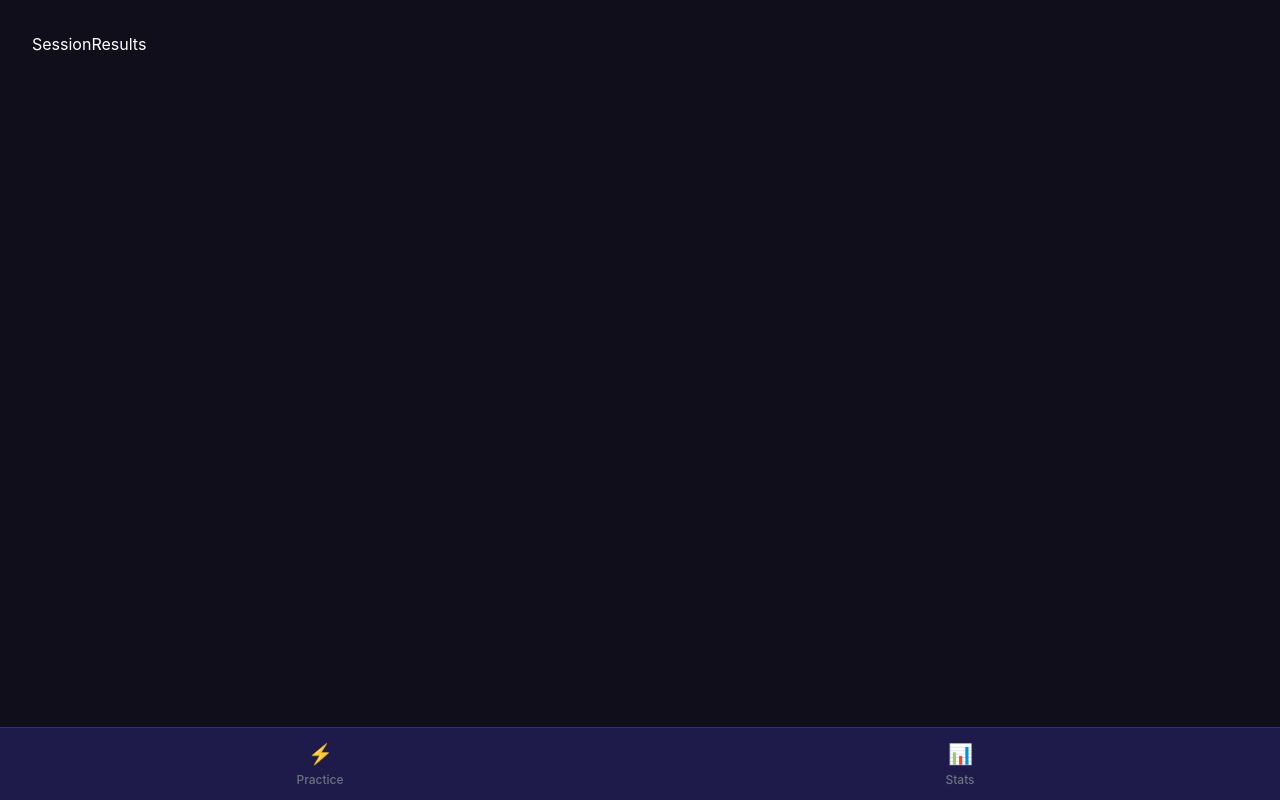
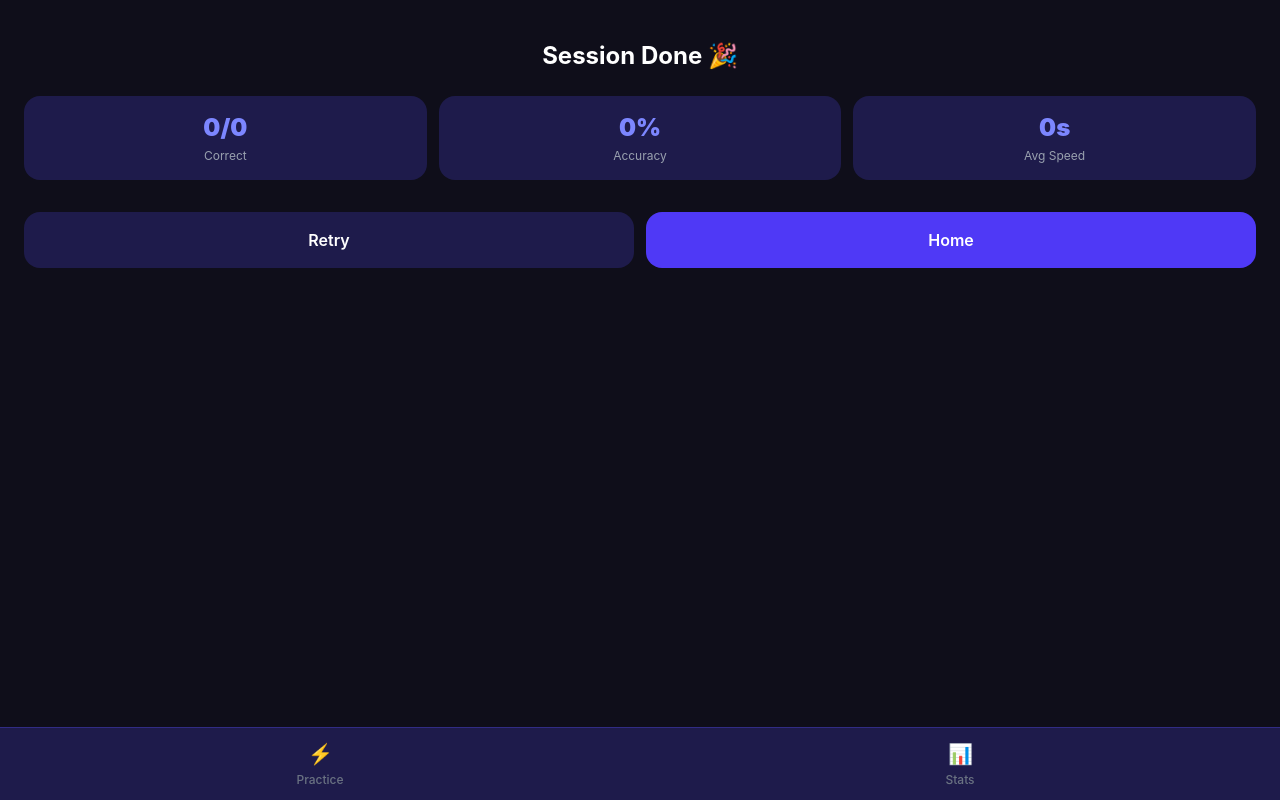
Before and after one commit to VedanshKamdar/speed-math, a React (Vite) app: page /session/results in a window 1280 px wide. Built offline with nearby package versions, Linux system fonts and the light colour scheme.

Commit message:
feat: add Session Results screen with score summary and weak spots

```diff
--- a/src/screens/SessionResults.jsx
+++ b/src/screens/SessionResults.jsx
@@ -1 +1,73 @@
-export default function SessionResults() { return <div className="p-8">SessionResults</div> }
+import { useLocation, useNavigate } from 'react-router-dom'
+
+export default function SessionResults() {
+  const { state } = useLocation()
+  const navigate = useNavigate()
+  const { attempts = [], session } = state || {}
+
+  const correct = attempts.filter(a => a.correct).length
+  const total = attempts.length
+  const accuracy = total > 0 ? Math.round((correct / total) * 100) : 0
+  const avgSpeed = total > 0
+    ? Math.round(attempts.reduce((s, a) => s + a.timeTakenMs, 0) / total / 100) / 10
+    : 0
+
+  const byQ = {}
+  for (const a of attempts) {
+    if (!byQ[a.questionId]) byQ[a.questionId] = { correct: 0, total: 0 }
+    byQ[a.questionId].total++
+    if (a.correct) byQ[a.questionId].correct++
+  }
+  const weakSpots = Object.entries(byQ)
+    .map(([qid, d]) => ({ qid, accuracy: d.correct / d.total }))
+    .sort((a, b) => a.accuracy - b.accuracy)
+    .slice(0, 3)
+    .map(w => w.qid)
+
+  return (
+    <div className="flex flex-col px-6 pt-10 gap-6">
+      <h2 className="text-2xl font-bold text-center">Session Done 🎉</h2>
+
+      <div className="grid grid-cols-3 gap-3 text-center">
+        <div className="bg-brand-800 rounded-2xl p-4">
+          <p className="text-2xl font-black text-indigo-400">{correct}/{total}</p>
+          <p className="text-xs text-gray-400 mt-1">Correct</p>
+        </div>
+        <div className="bg-brand-800 rounded-2xl p-4">
+          <p className="text-2xl font-black text-indigo-400">{accuracy}%</p>
+          <p className="text-xs text-gray-400 mt-1">Accuracy</p>
+        </div>
+        <div className="bg-brand-800 rounded-2xl p-4">
+          <p className="text-2xl font-black text-indigo-400">{avgSpeed}s</p>
+          <p className="text-xs text-gray-400 mt-1">Avg Speed</p>
+        </div>
+      </div>
+
+      {weakSpots.length > 0 && (
+        <div className="bg-brand-800 rounded-2xl p-4">
+          <p className="text-sm font-semibold text-gray-400 mb-2">Weak Spots This Session</p>
+          <ul className="flex flex-col gap-1">
+            {weakSpots.map(qid => (
+              <li key={qid} className="text-sm text-red-300 font-mono">{qid}</li>
+            ))}
+          </ul>
+        </div>
+      )}
+
+      <div className="flex gap-3 mt-2">
+        <button
+          onClick={() => navigate('/session/setup', { state: { mode: session?.mode || 'sprint' } })}
+          className="flex-1 py-4 rounded-2xl bg-brand-800 font-semibold"
+        >
+          Retry
+        </button>
+        <button
+          onClick={() => navigate('/')}
+          className="flex-1 py-4 rounded-2xl bg-indigo-600 font-semibold"
+        >
+          Home
+        </button>
+      </div>
+    </div>
+  )
+}
```
